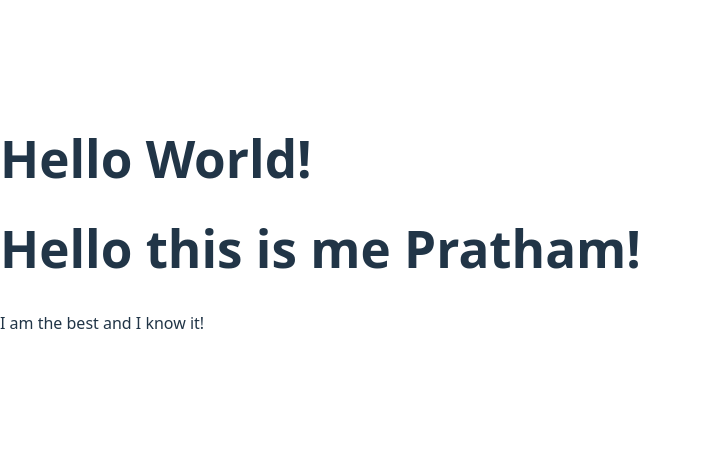
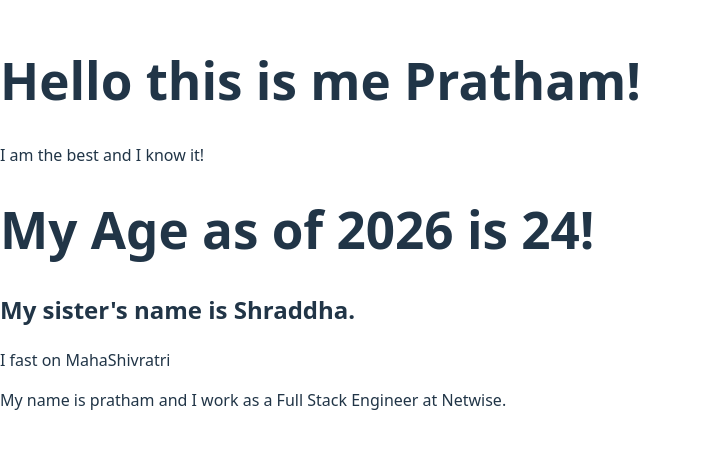
Before and after one commit to pratham2707/react-practice, a React (Vite) app: page / in a window 1280 px wide. Shown: the part 177-626 px from the top of the page, without its empty margins (0-701 px from the left). Built offline with nearby package versions, Linux system fonts and the light colour scheme.

Commit message:
JSX Expressions

```diff
--- a/src/App.jsx
+++ b/src/App.jsx
@@ -1,7 +1,15 @@
+import MyAge from "./Components/Expressions/Expression.jsx"
+import MySister from "./Components/Expressions/Variable.jsx"
+import Festival from "./Components/Expressions/Function.jsx"
+import MyObject from "./Components/Expressions/ObjectProperties.jsx"
+
 function App() {
   return (
     <>
-      <h1>Hello World!</h1>
+      <MyAge />
+      <MySister />
+      <Festival />
+      <MyObject />
     </>
   )
 }
--- /dev/null
+++ b/src/Components/Expressions/Expression.jsx
@@ -0,0 +1,9 @@
+function MyAge() {
+    return (
+        <>
+            <h1>My Age as of 2026 is {2026 - 2002}!</h1>
+        </>
+    )
+}
+
+export default MyAge;
--- /dev/null
+++ b/src/Components/Expressions/Function.jsx
@@ -0,0 +1,13 @@
+function myFestival(festival) {
+    return festival;
+}
+
+function Festival() {
+    return (
+        <>
+            <p>I fast on {myFestival("MahaShivratri")}</p>
+        </>
+    )
+}
+
+export default Festival
--- /dev/null
+++ b/src/Components/Expressions/ObjectProperties.jsx
@@ -0,0 +1,13 @@
+function MyObject() {
+    const myObject = {
+        "company": "Netwise",
+        "role": "Full Stack Engineer"
+    }
+    return (
+        <>
+            <p>My name is pratham and I work as a {myObject.role} at {myObject.company}.</p>
+        </>
+    )
+}
+
+export default MyObject;
--- /dev/null
+++ b/src/Components/Expressions/Variable.jsx
@@ -0,0 +1,10 @@
+function MySister() {
+    const sisterName = "Shraddha"
+    return (
+        <>
+            <h2>My sister's name is {sisterName}.</h2>
+        </>
+    )
+}
+
+export default MySister;
--- a/src/main.jsx
+++ b/src/main.jsx
@@ -15,8 +15,8 @@ function MySelf() {
 createRoot(document.getElementById('root')).render(
   <>
     <StrictMode>
+      <MySelf />
       <App />
-      <MySelf />
     </StrictMode>
   </>
 )
```
